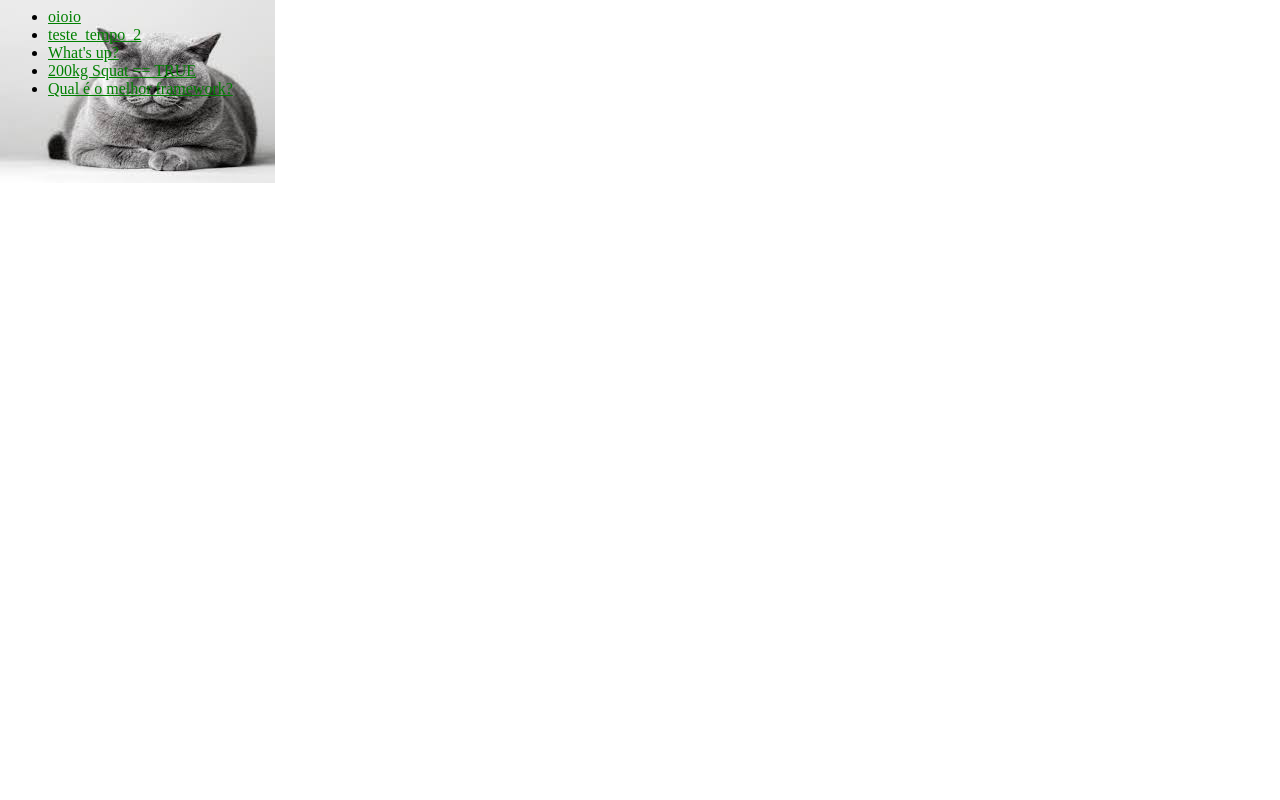
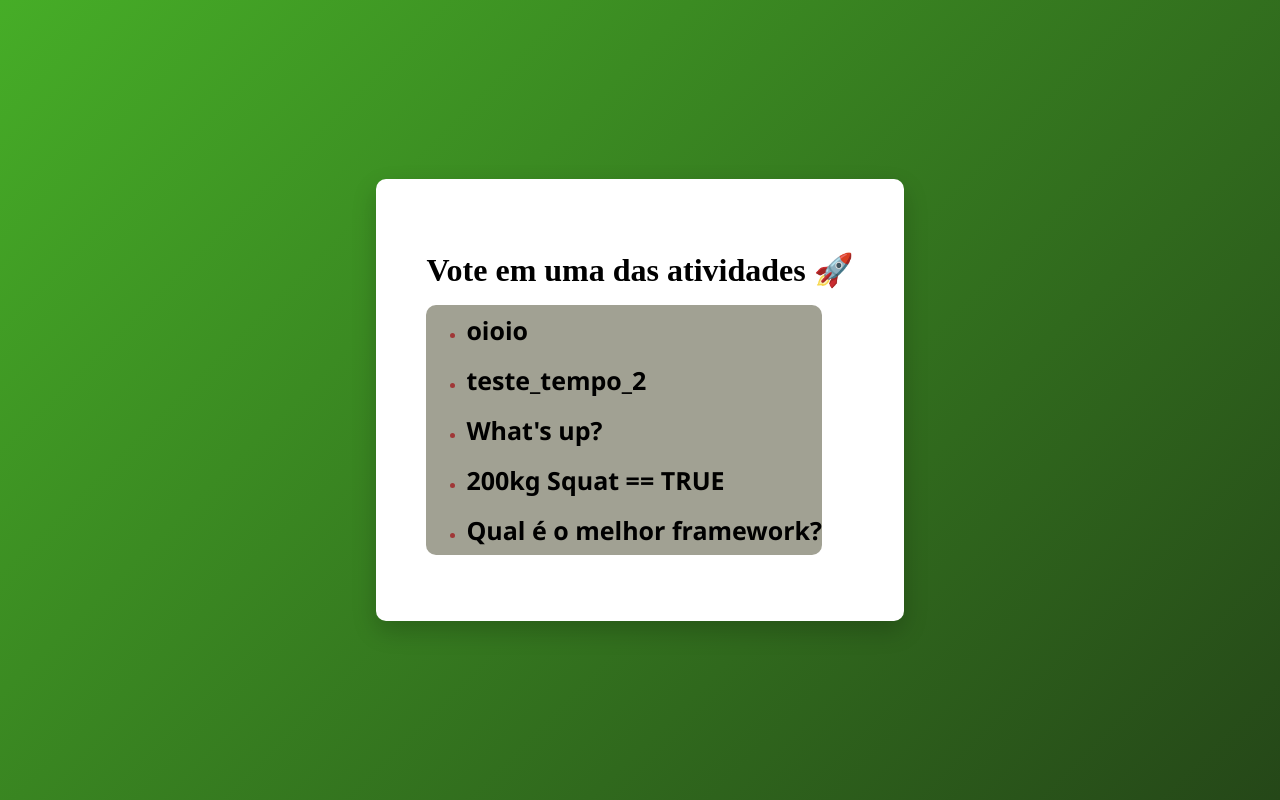
Before and after one commit to Lucas-Dias-Estagiario/tutorial_django, a Django app: page /polls/ in a window 1280 px wide. Run offline with Django 5.2, Linux system fonts and the light colour scheme; data comes from the database, SQL or seed files in the repository; both versions use the stored data as it was after the commit.

Commit message:
estilizando os front-ends

```diff
--- a/djangotutorial/mysite/settings.py
+++ b/djangotutorial/mysite/settings.py
@@ -11,6 +11,7 @@ https://docs.djangoproject.com/en/6.0/ref/settings/
 """
 
 from pathlib import Path
+import os
 
 # Build paths inside the project like this: BASE_DIR / 'subdir'.
 BASE_DIR = Path(__file__).resolve().parent.parent
@@ -121,6 +122,11 @@ USE_TZ = True
 
 STATIC_URL = 'static/'
 
+
+STATICFILES_DIRS = [
+    BASE_DIR / "static",
+]
+
 INTERNAL_IPS = [
     "127.0.0.1",
 ]
--- a/djangotutorial/mysite/urls.py
+++ b/djangotutorial/mysite/urls.py
@@ -17,9 +17,11 @@ Including another URLconf
 from django.contrib import admin
 from django.urls import path, include  # <--- ADICIONE O ", include" AQUI
 from django.conf import settings
+from django.views.generic import TemplateView
 
 
 urlpatterns = [
+    path('', TemplateView.as_view(template_name='home.html'), name='home'),
     path("admin/", admin.site.urls),
     path("polls/", include("polls.urls")),
 ]
--- a/djangotutorial/polls/static/polls/style.css
+++ b/djangotutorial/polls/static/polls/style.css
@@ -1,6 +1,46 @@
-li a {
-    color: green;
+
+.enquete{
+    margin: 0;
+    padding: 0;
+    background: linear-gradient(135deg, #46ad27 0%, #254718 100%);
+    height: 100vh;
+    display: flex;
+    justify-content: center;
+    align-items: center;
+    color: #a03737;
 }
-body {
-    background: white url("images/background.png") no-repeat;
+
+.card{
+    background-color: rgb(255, 255, 255);
+    padding: 50px;
+    border-radius: 10px;
+    box-shadow: 0 10px 25px rgba(0,0,0,0.2);
+    width: fit-content;
+    display:inline;
+    justify-content: center;
+    align-items: center;
+
 }
+
+.card-text{
+    background-color: rgb(161, 161, 147);
+    border-radius: 10px;
+    width: fit-content;
+}
+
+a{
+    text-decoration: none;
+    font-family: 'Segoe UI', Tahoma, Geneva, Verdana, sans-serif;
+    font-weight: bolder;
+    font-size: 25px;
+    color: black;
+}
+
+li {
+    line-height: 2.0;
+}
+
+h1 {
+            color: #000000;
+            margin-bottom: 10px;
+        }
--- a/djangotutorial/polls/templates/polls/index.html
+++ b/djangotutorial/polls/templates/polls/index.html
@@ -1,15 +1,29 @@
 {% load static %}
+<!DOCTYPE html>
+<html lang="pt-br">
+<head>
+    <meta charset="UTF-8">
+    <title>Enquetes</title>
     <link rel="stylesheet" href="{% static 'polls/style.css' %}">
-
+</head>
+<body class="enquete">
+    <div class="card">
+        <h1>
+            Vote em uma das atividades 🚀
+        </h1>
+        <div class="card-text">
             {% if latest_question_list %}
             <ul>
                 {% for question in latest_question_list %}
-    <li><a href="{% url 'polls:detail' question.id %}">{{ question.question_text }}</a></li>
+                <li marker="none"><a href="{% url 'polls:detail' question.id %}">{{ question.question_text }}</a></li>
                 {% endfor %}
             </ul>
             {% else %}
             <p>No polls are available.</p>
             {% endif %}
+        </div>
+    </div>
 
-
+</body>
 <script src="http://127.0.0.1:35729/livereload.js"></script>
+</html>
```
Also changed, not shown: djangotutorial/static/css/home.css (added, +62 -0 lines), djangotutorial/templates/home.html (added, +27 -0 lines), djangotutorial/db.sqlite3. Lines whose indentation alone changed are shown as unchanged.
